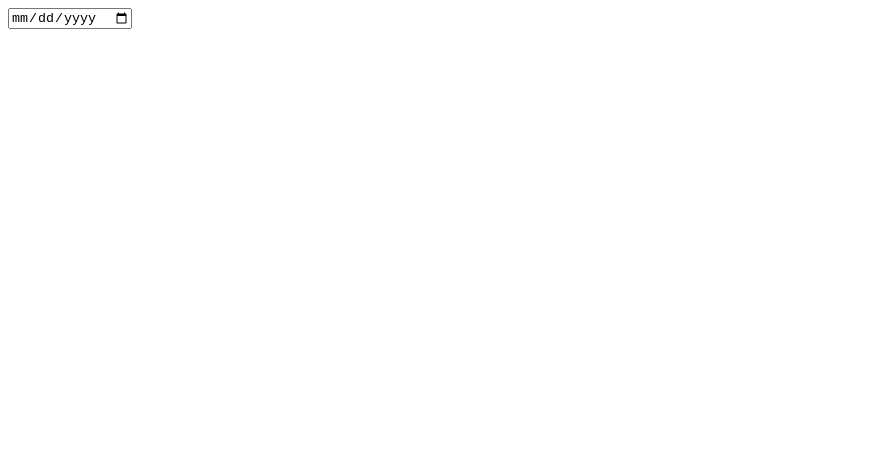
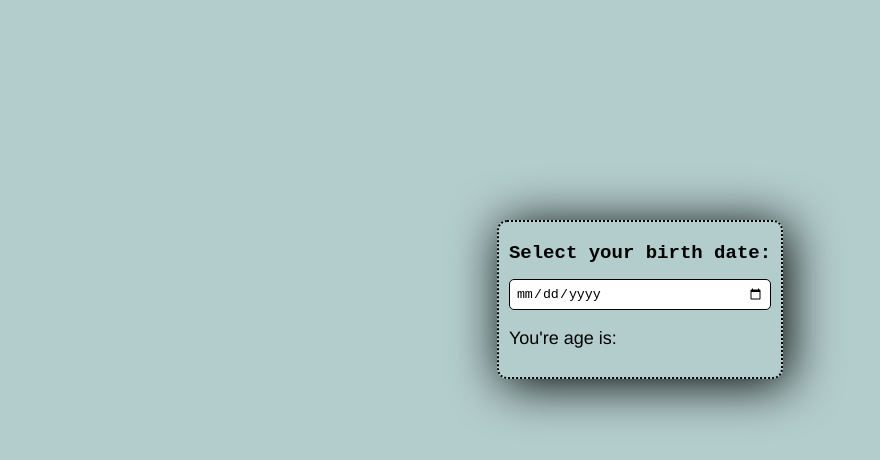
Before and after one commit to Asim14878111/task-07, a plain HTML site: page index.html in a window 1280 px wide. Shown: the whole page, without its empty margins (0-880 px from the left). Drawn offline with Linux system fonts and the light colour scheme.

Commit message:
Task updated

```diff
--- a/index.html
+++ b/index.html
@@ -4,10 +4,58 @@
     <meta charset="UTF-8">
     <meta name="viewport" content="width=device-width, initial-scale=1.0">
     <title>Document</title>
+    <style>
+
+body{
+    background-color: rgb(179, 204, 204);
+}
+
+
+        .container
+        {
+            border: 2px dotted black;
+            width: fit-content;
+border-radius: 10px;
+padding: 10px;
+display: flex;
+flex-direction: column;
+justify-self: center;
+margin-top: 220px;
+box-shadow: 5px 5px 50px black;
+}
+
+h4{
+    margin-top: 0;
+font-family: 'Courier New', Courier, monospace;
+font-size: 19px;
+margin-bottom: 15px;
+padding-top: 10px;
+}
+
+
+p{
+font-family: 'Franklin Gothic Medium', 'Arial Narrow', Arial, sans-serif;
+font-size: 18px;
+}
+
+
+input{
+ padding: 6px;
+outline: none;
+border: 1px solid black;
+ border-radius: 5px;
+}
+
+
+    </style>
 </head>
 <body>
+
+<div class="container">
+    <h4>Select your birth date:</h4>
     <input type="date">
-    <p></p>
+    <p>You're age is:</p>
+</div>
 <script>
 
 const dateInput = document.querySelector("input");
```
